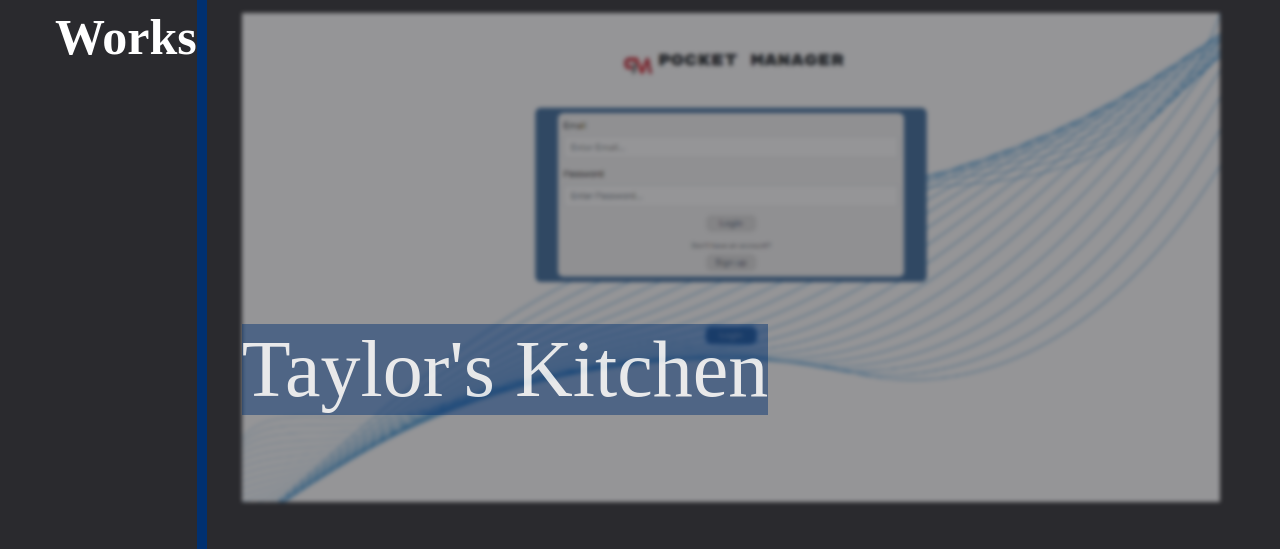
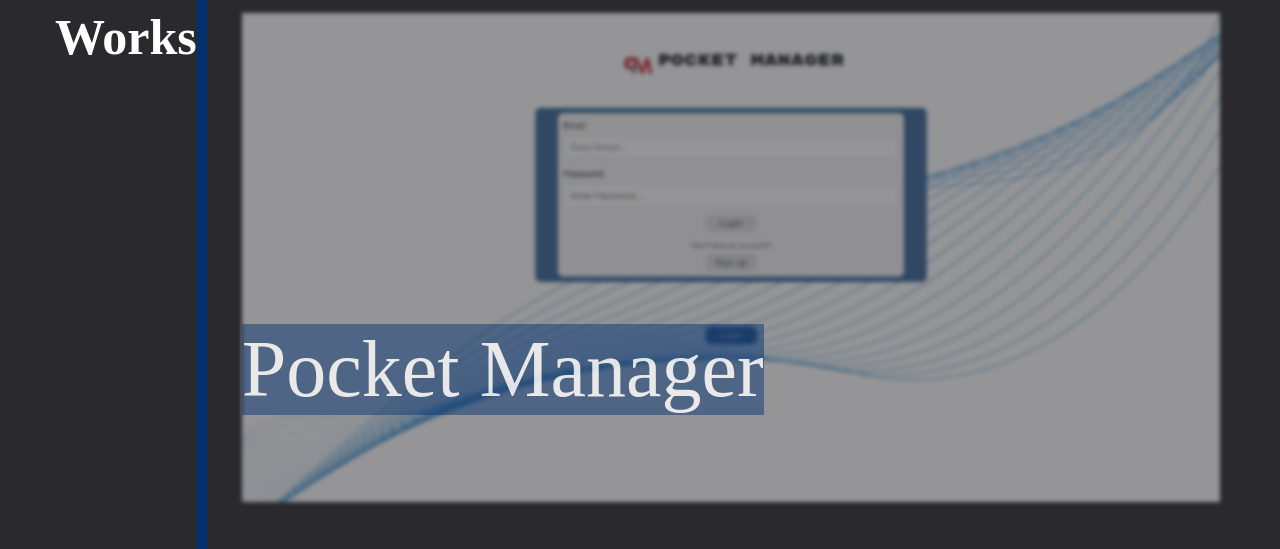
Before and after one commit to Ahneb/Portfolio-v2, a plain HTML site: page index.html in a window 1280 px wide. Shown: the part 1796-2345 px from the top of the page. Drawn offline with Linux system fonts and the light colour scheme.

Commit message:
change title

```diff
--- a/index.html
+++ b/index.html
@@ -61,7 +61,7 @@
                     <div class="largeImg">
                         <a href="https://project--tracker.herokuapp.com/"><img src="./assets/images/P3.png" alt="Pocket Manager"></a>
                         <div>
-                            <p>Taylor's Kitchen</p>
+                            <p>Pocket Manager</p>
                         </div>
                     </div>
                 </div>
```
